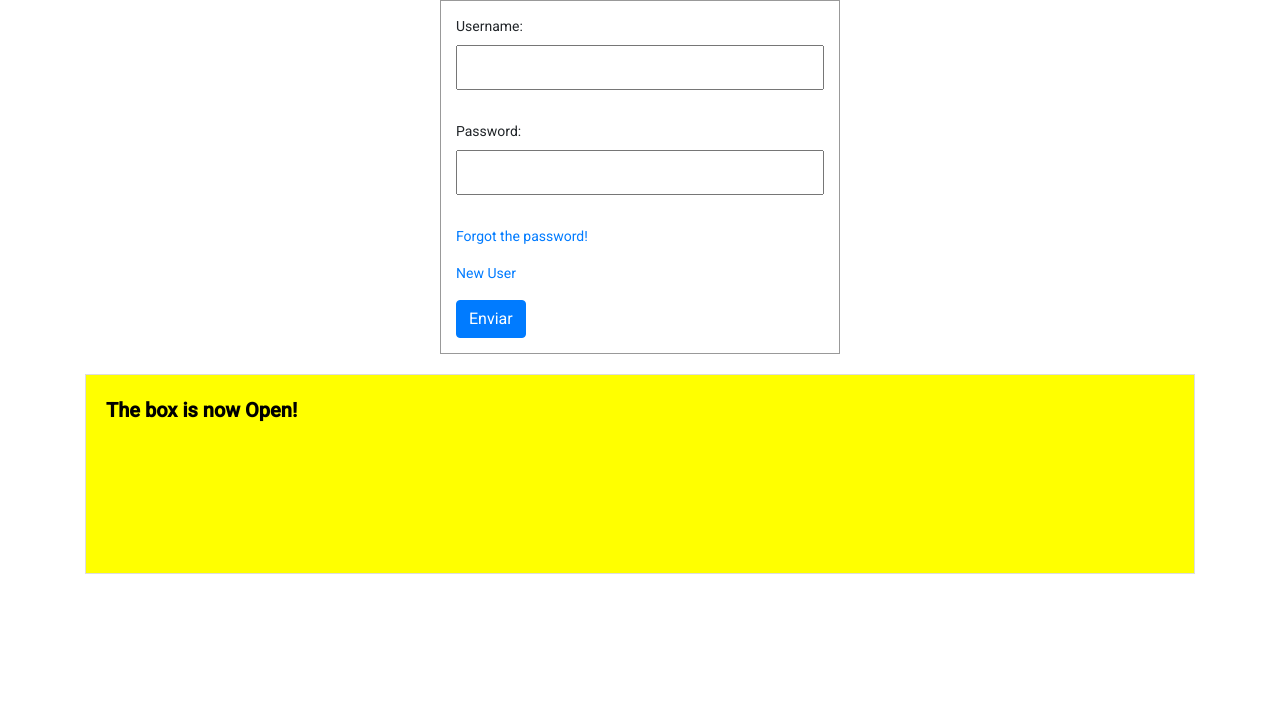
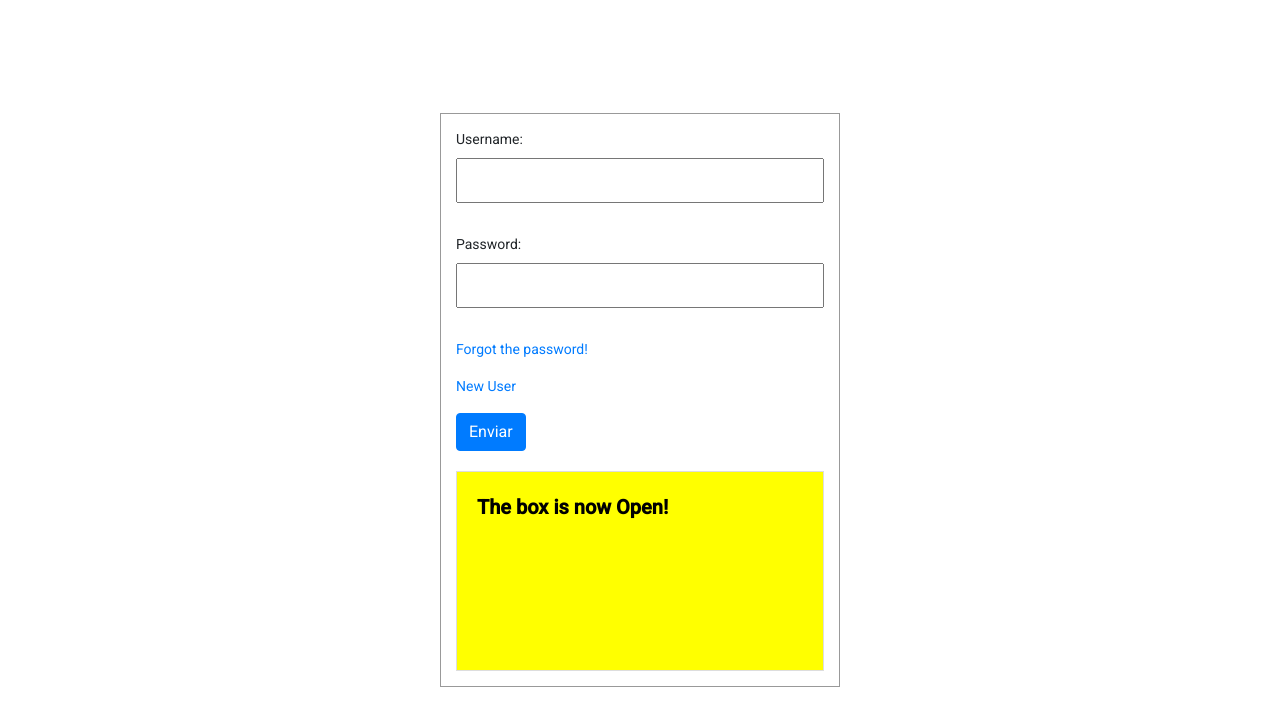
Before and after one commit to edergabriel/angular-application, an Angular app: page / in a window 1280 px wide. Shown: the top 726 px of the page. Built offline with nearby package versions, Linux system fonts and the light colour scheme.

Commit message:
Alinhamento de página de login

```diff
--- a/src/app/pages/initial/initial.component.html
+++ b/src/app/pages/initial/initial.component.html
@@ -1,4 +1,4 @@
-<div class="container">
+<div class="flex-container">
     <form  [formGroup]="form" autocomplete="off">
         <div class="form-group row">
             <label class="col-12 form-field-label">Username:</label>
@@ -25,6 +25,7 @@
         <p><a href="#">Forgot the password!</a></p>
         <p><a href="#">New User</a></p>
         <button (click)="login()" class="btn btn-primary">Enviar</button>
+
+        <app-card [teste]="nome" (numero)="showNumber($event)"></app-card>
     </form>
-    <app-card [teste]="nome" (numero)="showNumber($event)"></app-card>
 </div>
--- a/src/app/pages/initial/initial.component.scss
+++ b/src/app/pages/initial/initial.component.scss
@@ -3,6 +3,7 @@ form {
     padding: 15px;
     width: 400px;
     margin: 0 auto;
+
 }
 
 input {
@@ -11,3 +12,10 @@ input {
     padding: 10px;
     margin-bottom: 15px;
 }
+
+.flex-container {
+    display: flex;
+    align-items: center;
+    justify-content: center;
+    height: 100%;
+}
```
